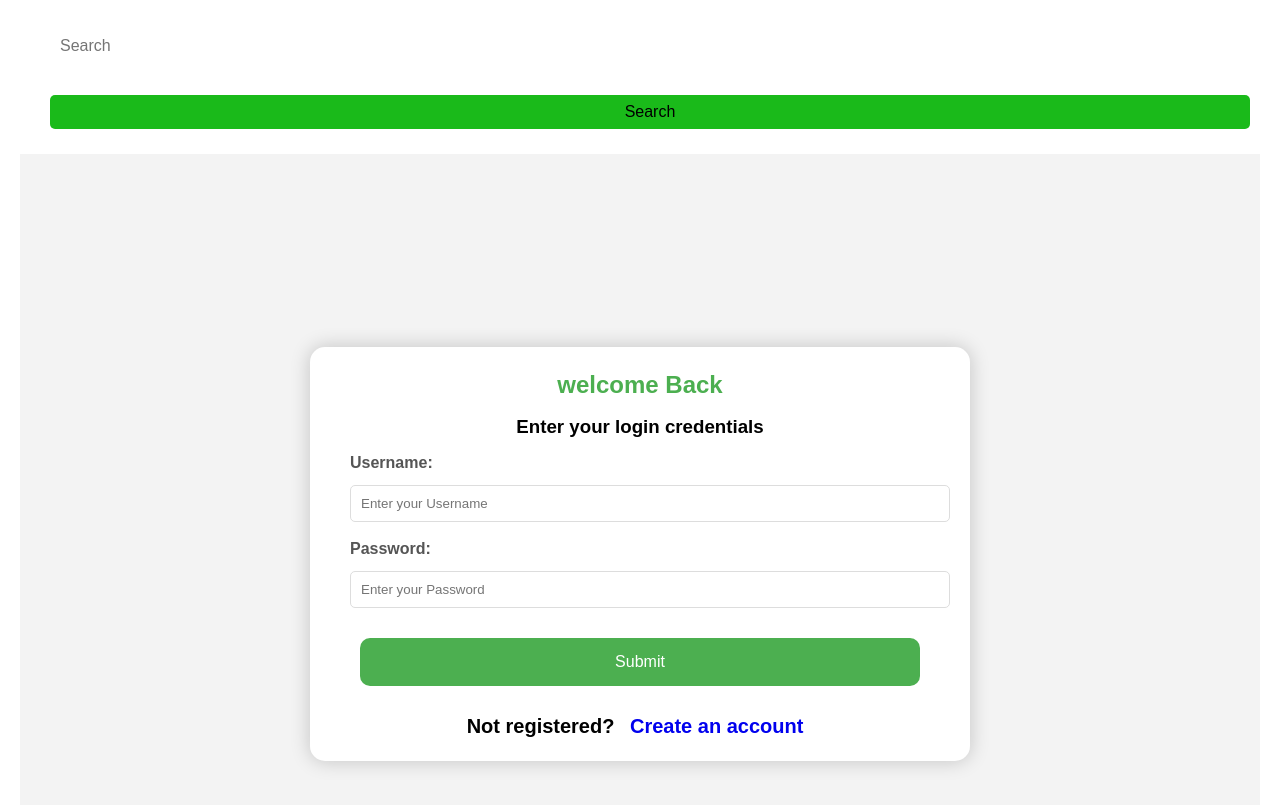
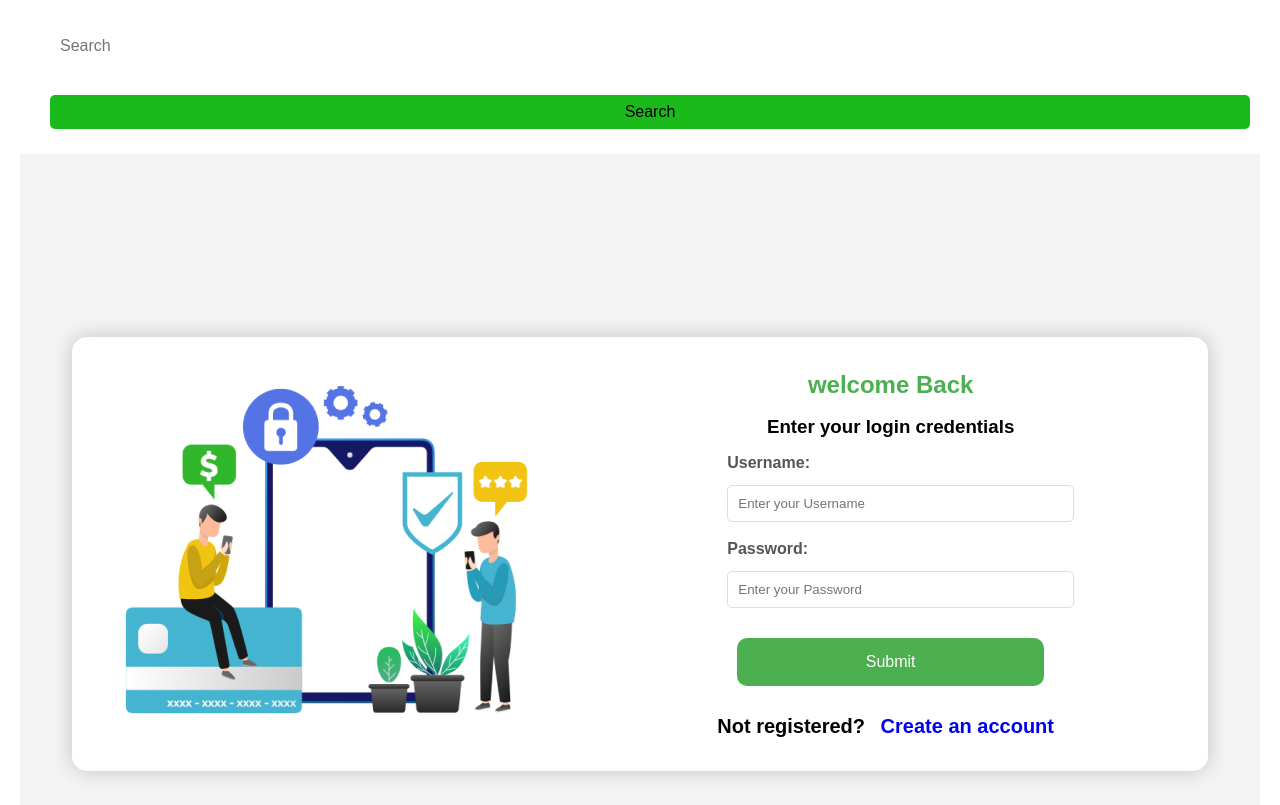
Before and after one commit to AchuPride/Achu-Akwen-Pride, a plain HTML site: page index.html in a window 1280 px wide. Shown: the part 147-952 px from the top of the page. Drawn offline with Linux system fonts and the light colour scheme.

Commit message:
new push

```diff
--- a/index.html
+++ b/index.html
@@ -40,7 +40,12 @@
 </section>
 
     <section class="login">
+
         <div class="main">
+            <div class="sr">
+                <img src="img/login.svg.png">
+            </div>
+            <div>
               <h1>welcome Back</h1>
               <h3>Enter your login credentials</h3>
               <form action="">
@@ -60,12 +65,14 @@
                            name="password"
                            placeholder="Enter your Password" required>
 
+
                     <div class="wrap">
                           <button type="submit"
                                   onclick="solve()">
                                 Submit
                           </button>
                     </div>
+
               </form>
               <p>Not registered?
                     <a href="#"
@@ -73,6 +80,7 @@
                           Create an account
                     </a>
               </p>
+            </div>
         </div>
     </section>
 
--- a/style.css
+++ b/style.css
@@ -16,6 +16,7 @@
     justify-content: space-between;
     top: 0px;
     padding: 10px 20px;
+    background-color: var(--white);
 }
 
 .nav-list {
@@ -76,9 +77,11 @@
 
 /*style.css*/
 .login {
+
     display: flex;
     align-items: center;
     justify-content: center;
+    flex-direction: row;
     font-family: sans-serif;
     line-height: 1.5;
     min-height: 100vh;
@@ -88,13 +91,24 @@
 }
 
 .main {
+    display: flex;
+    justify-content: flex-end;
     background-color: #fff;
     border-radius: 15px;
     box-shadow: 0 0 20px rgba(0, 0, 0, 0.2);
     padding: 10px 20px;
     transition: transform 0.2s;
-    width: 50%;
+    width: 80%;
     text-align: center;
+    align-items: center;
+    padding-right: 10%;
+
+}
+.sr{
+    display: block;
+    justify-content: flex-start;
+    align-items: center;
+    padding-right: 15%;
 }
 
 h1 {
```
Also changed, not shown: img/login.svg.png (added).
